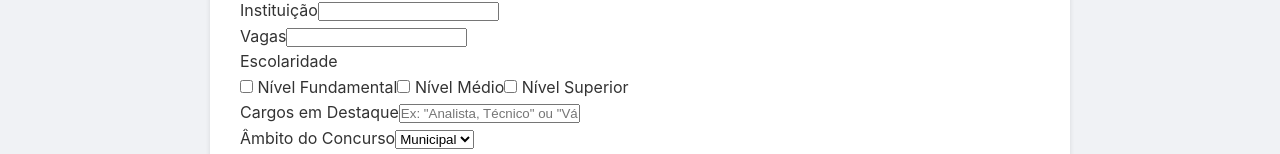
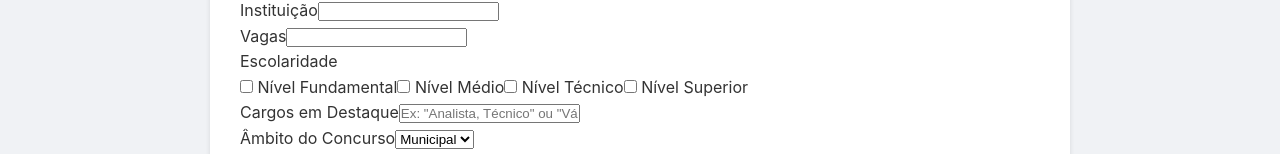
Before and after one commit to Andersonteixeira-dev/cliente-react, a React (Vite) app: page /admin in a window 1280 px wide. Shown: the part 205-359 px from the top of the page. Built offline with nearby package versions, Linux system fonts and the light colour scheme; no server answers; sample sign-in values are in the browser's storage.

Commit message:
acresce nível técnico na escolariadade

```diff
--- a/src/pages/AdminPage.jsx
+++ b/src/pages/AdminPage.jsx
@@ -142,7 +142,7 @@ function AdminPage() {
                     {/* JSX do Formulário Completo */}
                     <div className="form-group"><label htmlFor="instituicao">Instituição</label><input type="text" id="instituicao" value={formData.instituicao} onChange={handleInputChange} required /></div>
                     <div className="form-group"><label htmlFor="vagas">Vagas</label><input type="text" id="vagas" value={formData.vagas} onChange={handleInputChange} /></div>
-                    <div className="form-group"><label>Escolaridade</label><div className="checkbox-group">{['Nível Fundamental', 'Nível Médio', 'Nível Superior'].map(nivel => (<label key={nivel}><input type="checkbox" value={nivel} checked={(formData.escolaridade || []).includes(nivel)} onChange={handleEscolaridadeChange} /> {nivel}</label>))}</div></div>
+                    <div className="form-group"><label>Escolaridade</label><div className="checkbox-group">{['Nível Fundamental', 'Nível Médio', 'Nível Técnico', 'Nível Superior'].map(nivel => (<label key={nivel}><input type="checkbox" value={nivel} checked={(formData.escolaridade || []).includes(nivel)} onChange={handleEscolaridadeChange} /> {nivel}</label>))}</div></div>
                     <div className="form-group"><label htmlFor="cargos">Cargos em Destaque</label><input type="text" id="cargos" value={formData.cargos} onChange={handleInputChange} placeholder='Ex: "Analista, Técnico" ou "Vários Cargos"' /></div>
                     <div className="form-group"><label htmlFor="ambito">Âmbito do Concurso</label><select id="ambito" value={formData.ambito} onChange={handleInputChange} required><option value="Municipal">Municipal</option><option value="Estadual">Estadual</option><option value="Nacional">Nacional</option></select></div>
                     <div className="form-group"><label htmlFor="estado">Sigla do Estado</label><input type="text" id="estado" value={formData.estado} onChange={handleInputChange} disabled={formData.ambito === 'Nacional'} required={formData.ambito !== 'Nacional'} maxLength="2" /></div>
```
